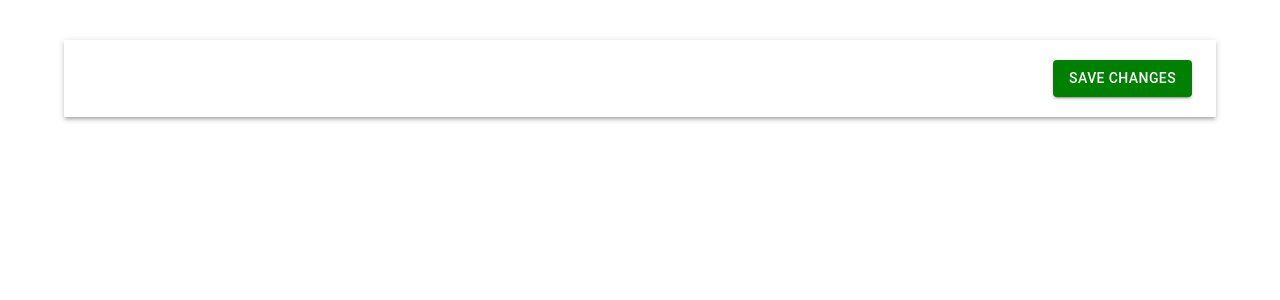
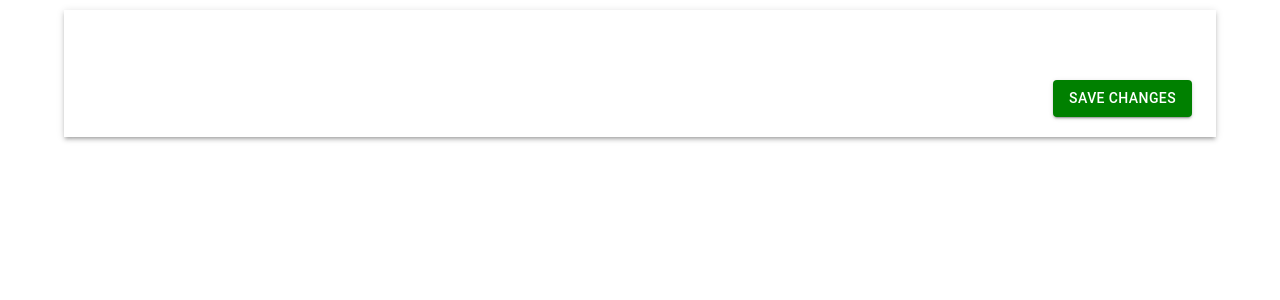
Before and after one commit to alexalikhani95/Opening-Hours-App, a React (Create React App) app: page / in a window 1280 px wide. Shown: the top 300 px of the page. Built offline with nearby package versions, Linux system fonts and the light colour scheme.

Commit message:
Adding in a styles.js file to handle styles with some new styles added

```diff
--- a/package.json
+++ b/package.json
@@ -5,6 +5,7 @@
   "dependencies": {
     "@emotion/react": "^11.8.2",
     "@emotion/styled": "^11.8.1",
+    "@material-ui/core": "^4.12.4",
     "@material-ui/icons": "^4.11.3",
     "@material-ui/pickers": "^3.3.10",
     "@mui/lab": "^5.0.0-alpha.75",
--- a/src/App.js
+++ b/src/App.js
@@ -1,13 +1,12 @@
-import * as React from 'react';
-import { Container} from '@mui/material';
-import TimePickersList from './components/TimePickersList';
+import { AppContainer } from "./styles/styles";
+import TimePickersList from "./components/TimePickersList";
 
 const App = () => {
   return (
-    <Container>
+    <AppContainer>
       <TimePickersList />
-    </Container>
+    </AppContainer>
   );
-}
+};
 
 export default App;
--- a/src/components/TimePickers.js
+++ b/src/components/TimePickers.js
@@ -7,6 +7,7 @@ import { Box } from "@mui/material";
 import Checkbox from "@mui/material/Checkbox";
 import FormGroup from "@mui/material/FormGroup";
 import FormControlLabel from "@mui/material/FormControlLabel";
+import { TimePickersContainer, TimePickerBox } from "../styles/styles";
 
 const TimePickers = ({ weekDay }) => {
   const [open, setOpen] = React.useState(null);
@@ -19,16 +20,8 @@ const TimePickers = ({ weekDay }) => {
 
   return (
     <LocalizationProvider dateAdapter={AdapterDateFns}>
-      <Box
-        sx={{
-          marginTop: 10,
-          display: "flex",
-          justifyContent: "space-evenly",
-          flexWrap: "wrap",
-          border: "1px solid grey",
-          padding: 3,
-          borderRadius: 1,
-        }}
+      <TimePickersContainer
+        style={{ display: "flex", justifyContent: !checked ? "flex-start" : "space-evenly" }}
       >
         <FormGroup>
           <FormControlLabel
@@ -37,7 +30,7 @@ const TimePickers = ({ weekDay }) => {
           />
         </FormGroup>
         {checked && (
-          <Box>
+          <TimePickerBox>
             <TimePicker
               label="Open"
               value={open}
@@ -46,7 +39,7 @@ const TimePickers = ({ weekDay }) => {
               }}
               renderInput={(params) => <TextField {...params} />}
             />
-          </Box>
+          </TimePickerBox>
         )}
 
         {checked && (
@@ -61,7 +54,7 @@ const TimePickers = ({ weekDay }) => {
             />
           </Box>
         )}
-      </Box>
+      </TimePickersContainer>
     </LocalizationProvider>
   );
 };
--- a/src/components/TimePickersList.js
+++ b/src/components/TimePickersList.js
@@ -1,20 +1,22 @@
-import React from 'react'
-import { Button, Box, Container } from "@mui/material";
-import TimePickers from './TimePickers';
+import React from "react";
+import TimePickers from "./TimePickers";
+import { Button } from "@mui/material";
+import { SaveButtonContainer, TimePickersListContainer } from "../styles/styles";
 
 const TimePickersList = () => {
+  const weekDays = ["Monday", "Tuesday", "Wednesday", "Thursday", "Friday", "Saturday", "Sunday"];
+  return (
+    <TimePickersListContainer sx={{ boxShadow: 3 }}>
+      {weekDays.map((weekday) => (
+        <TimePickers weekDay={weekday} key={weekday} />
+      ))}
+      <SaveButtonContainer>
+        <Button variant="contained" style={{ margin: "20px 0", backgroundColor: "green" }}>
+          SAVE CHANGES
+        </Button>
+      </SaveButtonContainer>
+    </TimePickersListContainer>
+  );
+};
 
-  const weekDays = ['Monday', 'Tuesday', 'Wednesday', 'Thursday', 'Friday', 'Saturday', 'Sunday']
-  return (
-    <Container sx={{boxShadow: 3}}>
-  {weekDays.map(weekday => (
-      <TimePickers weekDay={weekday} key={weekday}/>
-  ))}
-  <Box style={{display: 'flex', justifyContent: 'flex-end', margin: '40px 0'}}>
-  <Button variant="contained" style={{margin: '20px 0', backgroundColor: 'green'}}>SAVE CHANGES</Button>
-  </Box>
-    </Container>
-  )
-}
-
-export default TimePickersList
+export default TimePickersList;
--- /dev/null
+++ b/src/styles/styles.js
@@ -0,0 +1,35 @@
+import { styled } from "@material-ui/core/styles";
+import { Box, Container } from "@mui/material";
+
+export const AppContainer = styled(Container)(() => ({
+  padding: '10px 0'
+}));
+
+export const TimePickersContainer = styled(Container)(() => ({
+  marginTop: 10,
+  flexWrap: "wrap",
+  border: "1px solid grey",
+  padding: 20,
+  borderRadius: 5,
+  borderColor: "lightgrey",
+  "@media (max-width: 780px)": {
+    flexDirection: "column",
+    alignItems: "center",
+  },
+}));
+
+export const TimePickersListContainer = styled(Container)(() => ({
+  paddingTop: '10px'
+}));
+
+export const TimePickerBox = styled(Box)(() => ({
+  "@media (max-width: 780px)": {
+    marginBottom: 20,
+  },
+}));
+
+export const SaveButtonContainer = styled(Box)(() => ({
+  display: "flex",
+  justifyContent: "flex-end",
+  margin: "40px 0",
+}));
```
Also changed, not shown: 1 other file (tests, documents, lock files or other folders).
